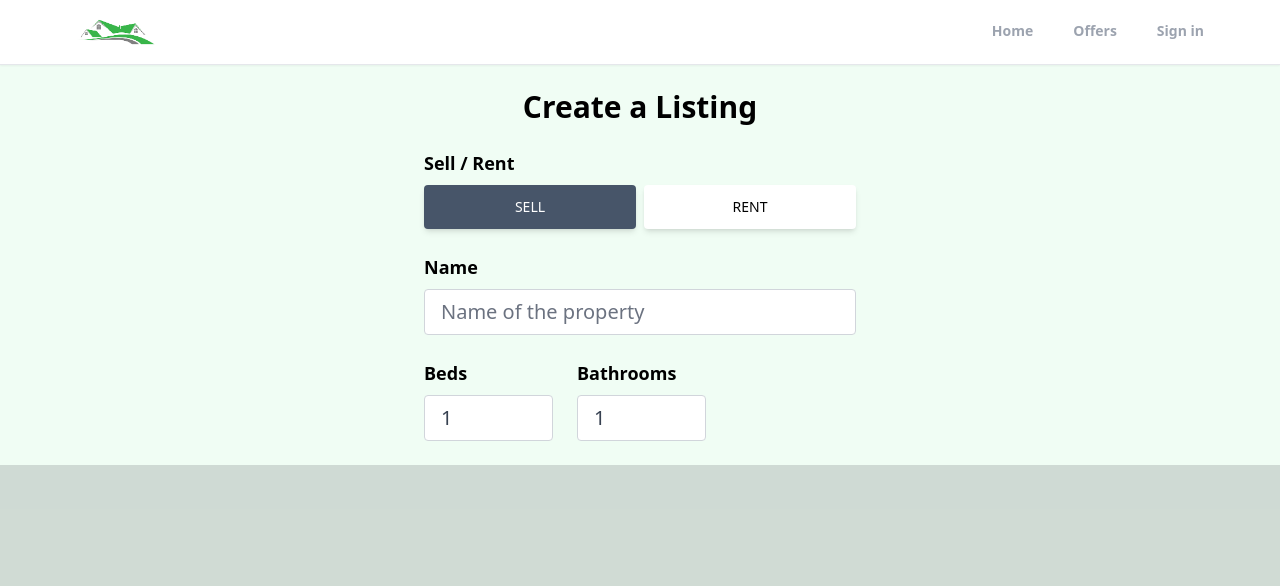
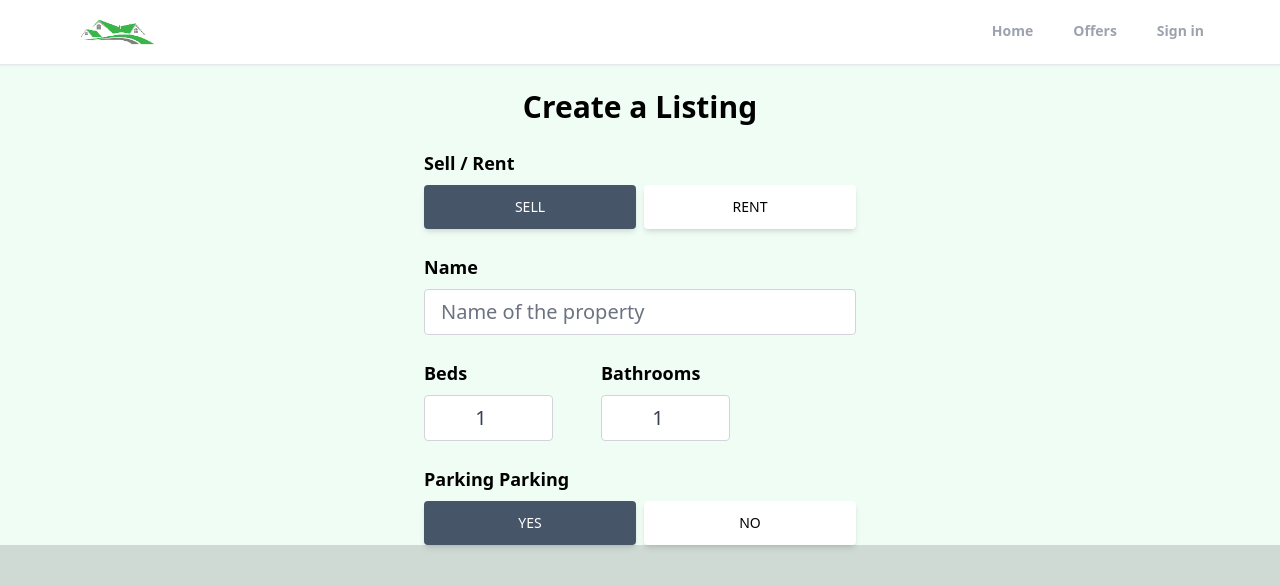
Before and after one commit to bisharr/realstateapp, a React (Create React App) app: page /create-listing in a window 1280 px wide. Shown: the top 586 px of the page. Built offline with nearby package versions, Linux system fonts and the light colour scheme; no server answers.

Commit message:
still developing create listing page

```diff
--- a/src/pages/CreateListing.jsx
+++ b/src/pages/CreateListing.jsx
@@ -7,13 +7,20 @@ function CreateListing() {
     name: "",
     bedrooms: 1,
     bathrooms: 1,
+    parking: "yes",
   });
-  const { type, name, bedrooms, bathrooms } = formData;
+  const { type, name, bedrooms, bathrooms, parking } = formData;
 
   function onchange() {
     setFormdata((prevS) => ({
       ...prevS,
       type: prevS.type === "rent" ? "sell" : "rent",
+    }));
+  }
+  function onparking() {
+    setFormdata((prevS) => ({
+      ...prevS,
+      parking: prevS.parking === "no" ? "yes" : "no",
     }));
   }
   return (
@@ -68,7 +75,7 @@ function CreateListing() {
             className="w-full px-4 py-2 text-xl text-gray-700 bg-white border border-gray-300 rounded transition-all ease-in-out mt-2 focus:textgray-700 focus:bg-white focus:border-slate-600 focus:outline-none disabled:bg-gray-100 disabled:cursor-not-allowed disabled:text-gray-400 disabled:border-gray-300 mb-6 "
           />
         </div>
-        <div className="flex gap-6 mb-6 items-center">
+        <div className="flex gap-6 mb-6 space-x-6 ">
           <div className="">
             <p className="text-lg font-semibold ">Beds</p>
             <input
@@ -79,7 +86,7 @@ function CreateListing() {
               min={1}
               required
               max={50}
-              className="px-4 py-2 text-xl text-gray-700 bg-white border border-gray-300 rounded transition-all ease-in-out mt-2 focus:textgray-700 focus:bg-white focus:border-slate-600 focus:outline-none disabled:bg-gray-100 disabled:cursor-not-allowed disabled:text-gray-400 disabled:border-gray-300 w-full"
+              className="px-4 py-2 text-xl text-gray-700 bg-white border border-gray-300 rounded transition-all ease-in-out mt-2 focus:textgray-700 focus:bg-white focus:border-slate-600 focus:outline-none disabled:bg-gray-100 disabled:cursor-not-allowed disabled:text-gray-400 disabled:border-gray-300 w-full text-center"
             />
           </div>
           <div className="">
@@ -92,9 +99,39 @@ function CreateListing() {
               min={1}
               required
               max={50}
-              className="px-4 py-2 text-xl text-gray-700 bg-white border border-gray-300 rounded transition-all ease-in-out mt-2 focus:textgray-700 focus:bg-white focus:border-slate-600 focus:outline-none disabled:bg-gray-100 disabled:cursor-not-allowed disabled:text-gray-400 disabled:border-gray-300 w-full"
+              className="px-4 py-2 text-xl text-gray-700 bg-white border border-gray-300 rounded transition-all ease-in-out mt-2 focus:textgray-700 focus:bg-white focus:border-slate-600 focus:outline-none disabled:bg-gray-100 disabled:cursor-not-allowed disabled:text-gray-400 disabled:border-gray-300 w-full text-center"
             />
           </div>
+        </div>
+        {/* parking */}
+        <p className="text-lg mt-6 font-semibold">Parking Parking</p>
+        <div className="flex mt-2 items-center gap-2">
+          <button
+            type="button"
+            id="yes"
+            value={parking}
+            className={`px-7 py-3 font-medium text-sm  shadow-md uppercase rounded hover:shadow-lg focus:shadow-lg active:shadow-lg transition-all duration-150 ease-in-out w-full text-center ${
+              parking === "yes"
+                ? "bg-slate-600 text-white"
+                : "bg-white text-black"
+            }`}
+            onClick={onparking}
+          >
+            YES
+          </button>
+          <button
+            type="button"
+            id="no"
+            value={parking}
+            className={`px-7 py-3 font-medium text-sm  shadow-md uppercase rounded hover:shadow-lg focus:shadow-lg active:shadow-lg transition-all duration-150 ease-in-out w-full text-center ${
+              parking === "no"
+                ? "bg-slate-600 text-white"
+                : "bg-white text-black"
+            }`}
+            onClick={onparking}
+          >
+            No
+          </button>
         </div>
       </form>
     </main>
```
